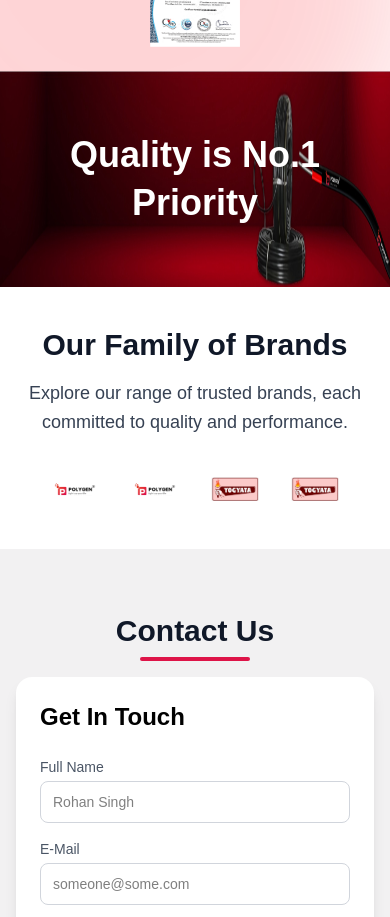
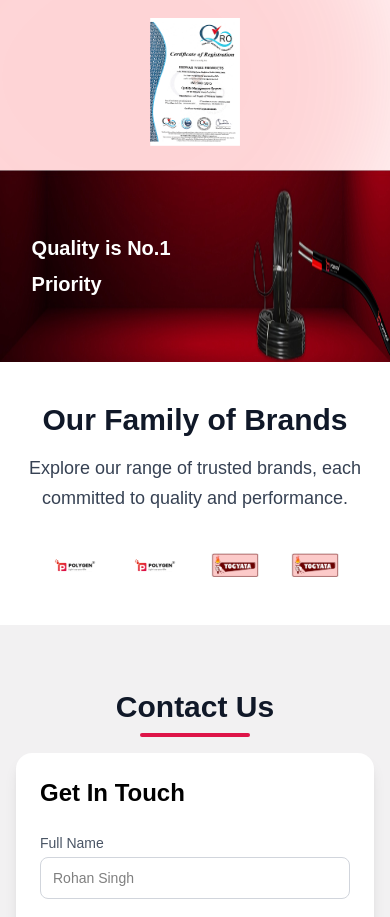
Before and after one commit to Pallab-Kashyap/polygen, a Next.js app: page /about in a window 390 px wide. Shown: the part 1700-2617 px from the top of the page. Built offline with nearby package versions, Linux system fonts and the light colour scheme; no server answers.

Commit message:
top seller and product update

```diff
--- a/src/app/about/page.tsx
+++ b/src/app/about/page.tsx
@@ -10,7 +10,7 @@ function page() {
           <img
             src="/assets/About/about-banner.png"
             alt="Background"
-            className="w-full h-full"
+            className="w-full h-[20vh] md:h-full"
           />
         </div>
 
@@ -129,12 +129,12 @@ function page() {
       {/* Quality Priority Section with Dark Background */}
       <section className="relative py-16 overflow-hidden">
         <div className="relative container mx-auto max-w px-4 z-10">
-          <div className="flex flex-col lg:flex-row items-center justify-between gap-8">
-            <div className="text-white text-center lg:text-left">
-              <h2 className="text-4xl md:text-5xl lg:text-6xl font-black mb-2">
+          <div className="flex flex-col lg:flex-row mx-[4vw] md:mx-auto md:items-center justify-between gap-8">
+            <div className="text-white text-left md:text-center lg:text-left">
+              <h2 className="text-xl md:text-5xl lg:text-6xl font-black mb-2">
                 Quality is No.1
               </h2>
-              <h2 className="text-4xl md:text-5xl lg:text-6xl font-black">
+              <h2 className="text-xl md:text-5xl lg:text-6xl font-black">
                 Priority
               </h2>
             </div>
--- a/src/app/products/[...slug]/page.tsx
+++ b/src/app/products/[...slug]/page.tsx
@@ -65,9 +65,9 @@ function Banner({ category }: { category: CategoryType }) {
         {/* Foreground (all visible content) */}
         <div className="relative z-10">
           {/* Main content */}
-          <div className="flex flex-col md:flex-row items-center justify-between max-w-7xl md:mx-[4vw] px-6 py-12 md:py-20">
+          <div className="flex flex-col md:flex-row items-center justify-between max-w-7xl md:mx-[4vw] px-6 pt-32 md:py-20">
             {/* Left text */}
-            <div className="max-w-xl text-center md:text-left ">
+            <div className="max-w-xl text-center md:text-left mt-auto md:mt-0 bg-black/50 md:bg-transparent p-4 md:p-0 rounded-lg md:rounded-none w-full md:w-auto">
               <h1 className="text-3xl md:text-5xl font-bold text-white">
                 {category.name}
               </h1>
--- a/src/components/Header.tsx
+++ b/src/components/Header.tsx
@@ -220,7 +220,7 @@ export default function Header() {
             </li>
             <li>
               <Link
-                href="#about"
+                href="/about"
                 onClick={handleNavigate}
                 className="block py-3 text-lg font-semibold hover:text-[#de1448]"
               >
--- a/src/components/ProductCard.tsx
+++ b/src/components/ProductCard.tsx
@@ -13,21 +13,21 @@ type ProductCardProps = {
 const ProductCard: React.FC<ProductCardProps> = ({ product }) => {
   return (
     // Card container with hover effects
-    <div className="bg-white rounded-2xl border border-gray-200/80 shadow-xl overflow-hidden group cursor-pointer">
+    <div className="bg-white shrink-0 rounded-2xl border border-gray-200/80 shadow-xl overflow-hidden cursor-pointer">
       {/* Image container with a subtle gradient background */}
-      <div className="w-[50%] md:w-[100%] p-4">
+      <div className="w-[100%] p-4">
         <Image
           src={product.imageUrl}
           alt={product.name}
           width={200}
           height={200}
-          className="object-cover h-full w-full  drop-shadow-lg transition-transform duration-300 ease-in-out hover:scale-105"
+          className="md:object-cover md:h-full md:w-full  drop-shadow-lg transition-transform duration-300 ease-in-out hover:scale-105"
         />
       </div>
       {/* Text content area */}
       <div className="p-4 sm:text-left">
-        <h3 className="text-xl md:text-2xl font-bold text-gray-900">{product.name}</h3>
-        <p className="text-lg text-gray-500 mt-2">{product.category}</p>
+        <h3 className="text-lg md:text-2xl font-bold text-gray-900">{product.name}</h3>
+        <p className="text-md text-gray-500 mt-2">{product.category}</p>
       </div>
     </div>
   );
--- a/src/components/homePageComponents/TopSellerSection.tsx
+++ b/src/components/homePageComponents/TopSellerSection.tsx
@@ -28,15 +28,14 @@ const topSellersData = [
 
 const TopSellers: React.FC = () => {
   return (
-    <section className="bg-[#F2F1F2] py-20 sm:py-20">
+    <section className="bg-[#F2F1F2] py-10 sm:py-20">
       <div className="container mx-auto  px-4">
         {/* Section Heading */}
 
         <Heading>Our Top Sellers</Heading>
 
         {/* Products Grid */}
-        <div className="grid grid-cols-1 sm:grid-cols-2 lg:grid-cols-4 gap-8">
-        {/* <div className="hide-scrollbar flex overflow-x-scroll md:overflow-x-visible sm:grid grid-cols-1 sm:grid-cols-2 lg:grid-cols-4 gap-8"> */}
+        <div className="hide-scrollbar flex overflow-x-auto gap-4 pb-3 md:grid md:grid-cols-2 lg:grid-cols-4 md:gap-8 md:overflow-visible md:pb-0">
           {topSellersData.map((product) => (
             <ProductCard key={product.name} product={product} />
           ))}
--- a/src/styles/globals.css
+++ b/src/styles/globals.css
@@ -32,4 +32,3 @@ button {
 
 
 .hide-scrollbar::-webkit-scrollbar { display: none; } /* Chrome, Safari */
-.hide-scrollbar { -ms-overflow-style: none; scrollbar-width: none; } /* IE/Firefox */
```
Also changed, not shown: 1 other file (tests, documents, lock files or other folders).
